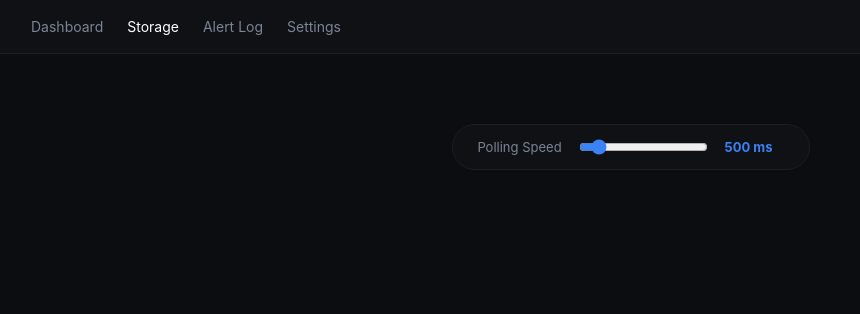
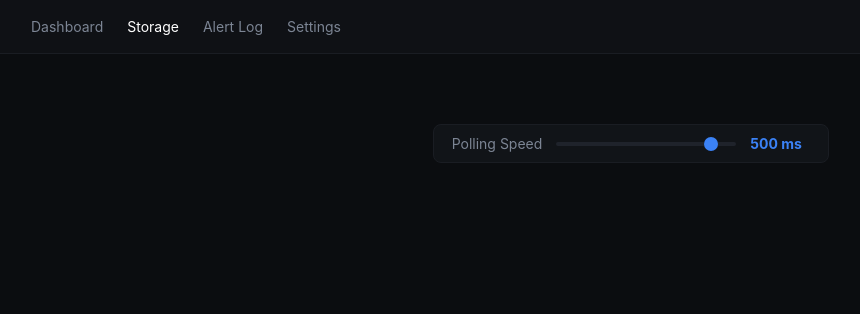
Before and after one commit to kali4nya/Flux-Panel, a Flask app: page /storage in a window 1280 px wide. Shown: the top 314 px of the page, without its empty margins (9-869 px from the left). Run offline with Flask 3, Linux system fonts and the light colour scheme; some libraries are stand-ins or nearby versions.

Commit message:
style consistancy

```diff
--- a/config.py
+++ b/config.py
@@ -32,6 +32,6 @@ FS_THEME = {
     "vfat":    {"read": "#2dd4bf", "write": "#ec4899"}, # Teal / Pink
     "ext4":    {"read": "#60a5fa", "write": "#22c55e"}, # Light Blue / Green
     "exFAT":   {"read": "#a78bfa", "write": "#8b5cf6"}, # Light Purple / Violet
-    "APFS":    {"read": "#22d3ee", "write": "#2143da"}, # Cyan / Sky Blue
+    "APFS":    {"read": "#22d3ee", "write": "#2143da"}, # Cyan / Dark Blue
     "DEFAULT": {"read": "#94a3b8", "write": "#64748b"}  # Slate / Grey
 }
--- a/static/css/storage.css
+++ b/static/css/storage.css
@@ -116,6 +116,7 @@ main {
     height: 80px !important;
 }
 
+/* ------------------ CONTROLS (Matched to style.css) ------------------ */
 .center-control {
     display: flex;
     justify-content: center;
@@ -123,20 +124,39 @@ main {
 }
 
 .control-box {
-    background: #0f1115;
-    padding: 12px 24px;
-    border-radius: 30px;
+    background: #111418;
+    padding: 10px 18px;
+    border-radius: 8px;
     border: 1px solid #1a1d23;
     display: flex;
     align-items: center;
-    gap: 15px;
+    gap: 12px;
     color: #7c8594;
-    font-size: 13px;
+    font-size: 14px;
 }
 
 input[type="range"] {
+    appearance: none;
+    height: 4px;
+    background: #1f232b;
+    border-radius: 4px;
+    outline: none;
     cursor: pointer;
-    accent-color: #3b82f6;
+}
+
+input[type="range"]::-webkit-slider-thumb {
+    appearance: none;
+    width: 14px;
+    height: 14px;
+    background: #3b82f6;
+    border-radius: 50%;
+    cursor: pointer;
+}
+
+/* visually invert slider */
+.control-box input[type="range"] {
+    width: 180px;
+    transform: scaleX(-1);
 }
 
 #pollingValue {
--- a/templates/index.html
+++ b/templates/index.html
@@ -3,7 +3,6 @@
 <head>
     <title>Flux Panel</title>
     <link rel="stylesheet" href="{{ url_for('static', filename='css/style.css') }}">
-    <script src="https://cdn.jsdelivr.net/npm/chart.js"></script>
 </head>
 <body>
 
@@ -88,7 +87,9 @@
     </div>
 </main>
 
+<script src="https://cdn.jsdelivr.net/npm/chart.js"></script>
 <script src="https://cdn.socket.io/4.7.2/socket.io.min.js"></script>
-<script src="{{ url_for('static', filename='js/app.js') }}"></script>
+
+<script type="module" src="{{ url_for('static', filename='js/app.js') }}"></script>
 </body>
 </html>
--- a/templates/storage.html
+++ b/templates/storage.html
@@ -3,7 +3,6 @@
 <head>
     <title>Storage Panel</title>
     <link rel="stylesheet" href="{{ url_for('static', filename='css/storage.css') }}">
-    <script src="https://cdn.jsdelivr.net/npm/chart.js"></script>
 </head>
 <body>
 <div class="navbar">
@@ -37,7 +36,9 @@
     </div>
 </main>
 
+<script src="https://cdn.jsdelivr.net/npm/chart.js"></script>
 <script src="https://cdn.socket.io/4.7.2/socket.io.min.js"></script>
-<script src="{{ url_for('static', filename='js/storage.js') }}"></script>
+
+<script type="module" src="{{ url_for('static', filename='js/storage.js') }}"></script>
 </body>
 </html>
```
Also changed, not shown: static/css/style.css (+10 -7 lines), static/js/app.js (+16 -10 lines).
